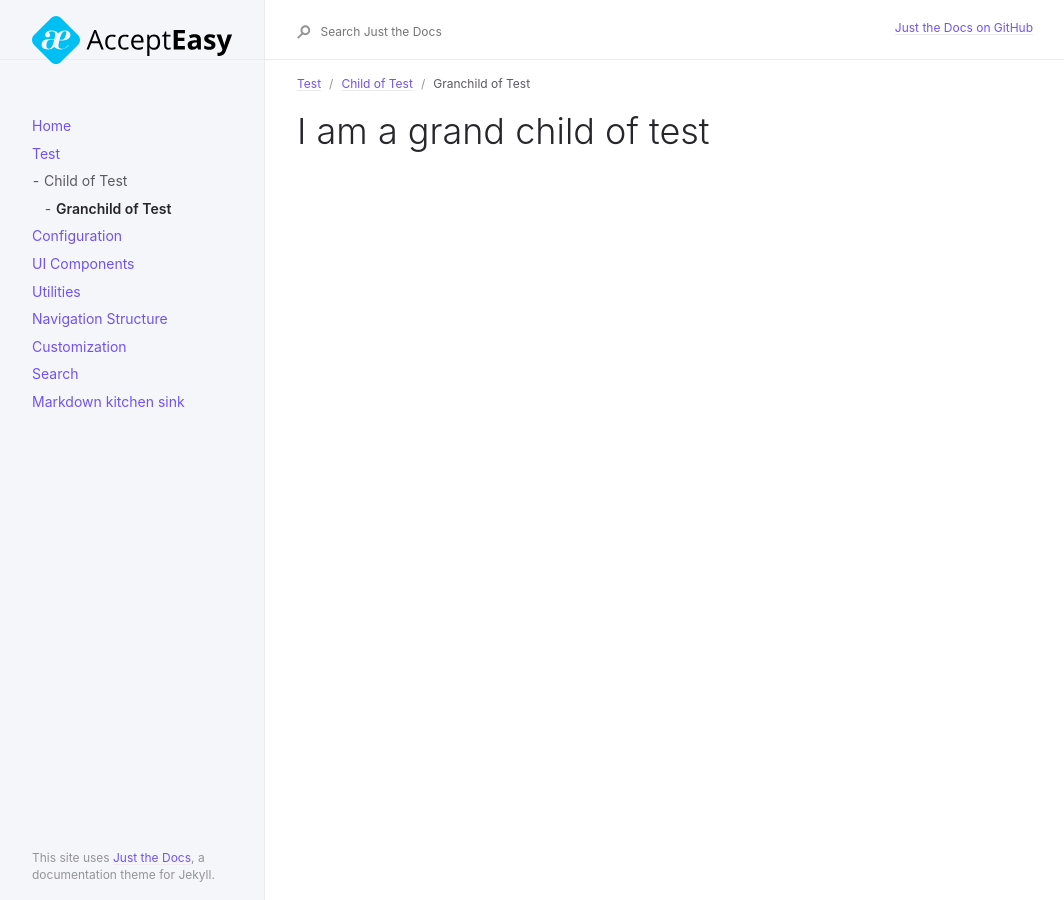
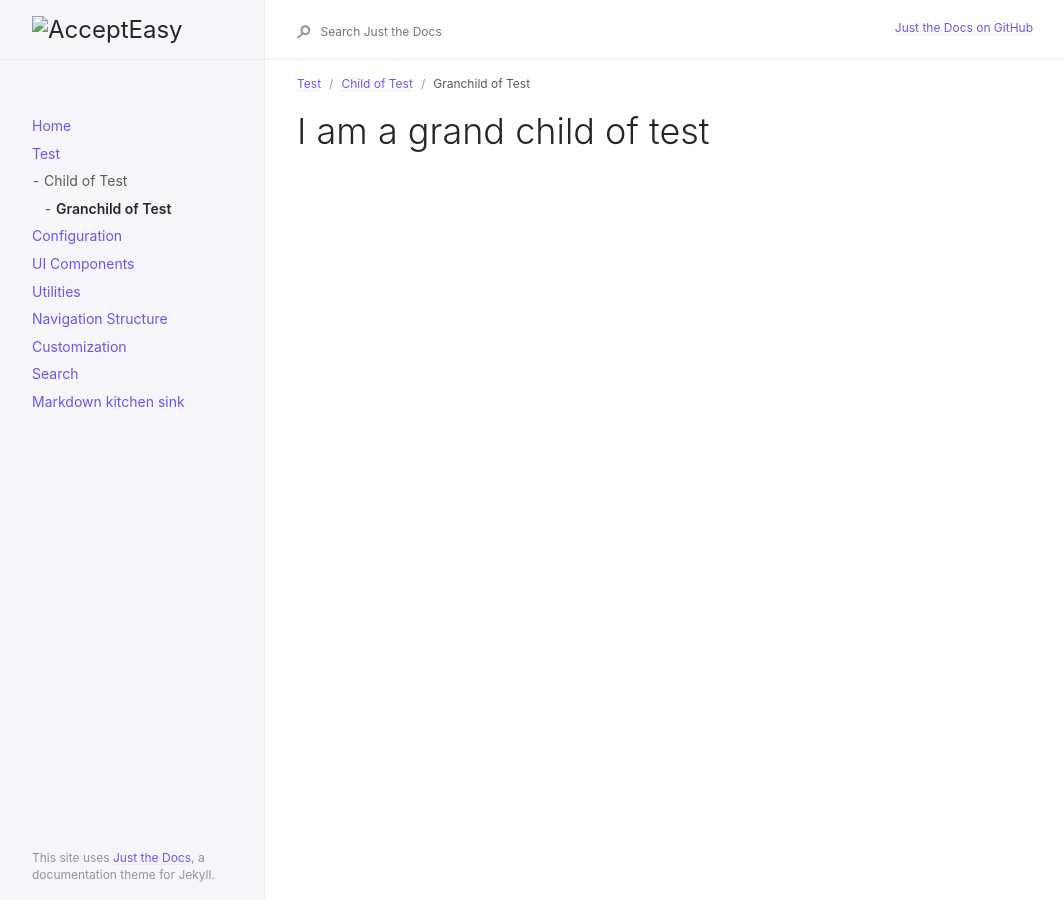
Before and after one commit to AcceptEmail/apidocs, a Jekyll site: the page built from test-grand-child.md, in a window 1280 px wide. Shown: the whole page, without its empty margins (91-1155 px from the left). Built offline with Jekyll 4.4.1, drawn with Linux system fonts in a browser that asks for light colours; our own code applies the rules of GitHub Pages for plain Markdown files.

Commit message:
Update default.html

```diff
--- a/_layouts/default.html
+++ b/_layouts/default.html
@@ -6,7 +6,7 @@
 
   <div class="page-wrap">
     <div class="side-bar">
-      <a href="{{ site.url }}{{ site.baseurl }}" class="site-title fs-6 lh-tight"><img src="/assets/images/logo.svg" class="hs-image-widget " style="width:400px;border-width:0px;border:0px;" width="400" alt="AcceptEasy" title="AcceptEasy"></a>
+      <a href="{{ site.url }}{{ site.baseurl }}" class="site-title fs-6 lh-tight"><img src="assets/images/logo.svg" class="hs-image-widget " style="width:400px;border-width:0px;border:0px;" width="400" alt="AcceptEasy" title="AcceptEasy"></a>
       <span class="fs-3"><button class="js-main-nav-trigger navigation-list-toggle btn btn-outline" type="button" data-text-toggle="Hide">Menu</button></span>
       <div class="navigation main-nav js-main-nav">
         {% include nav.html %}
```
